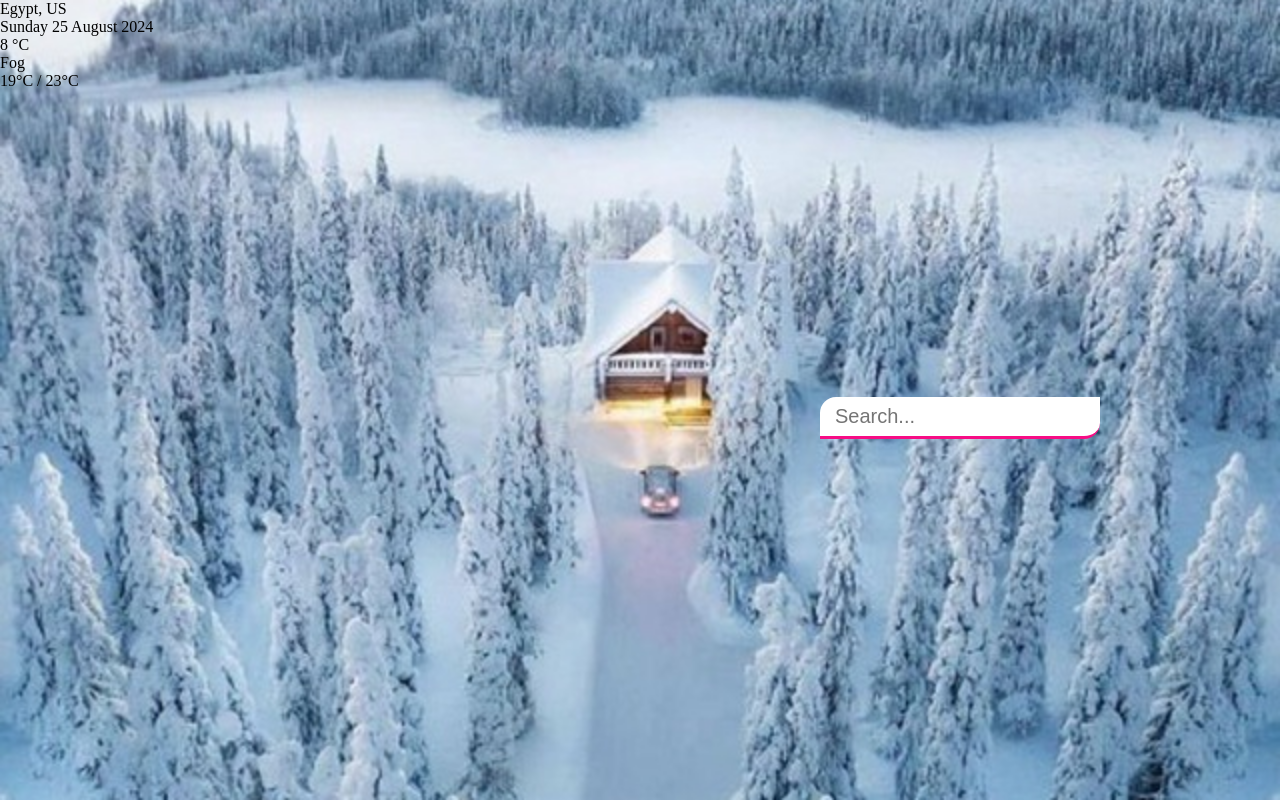
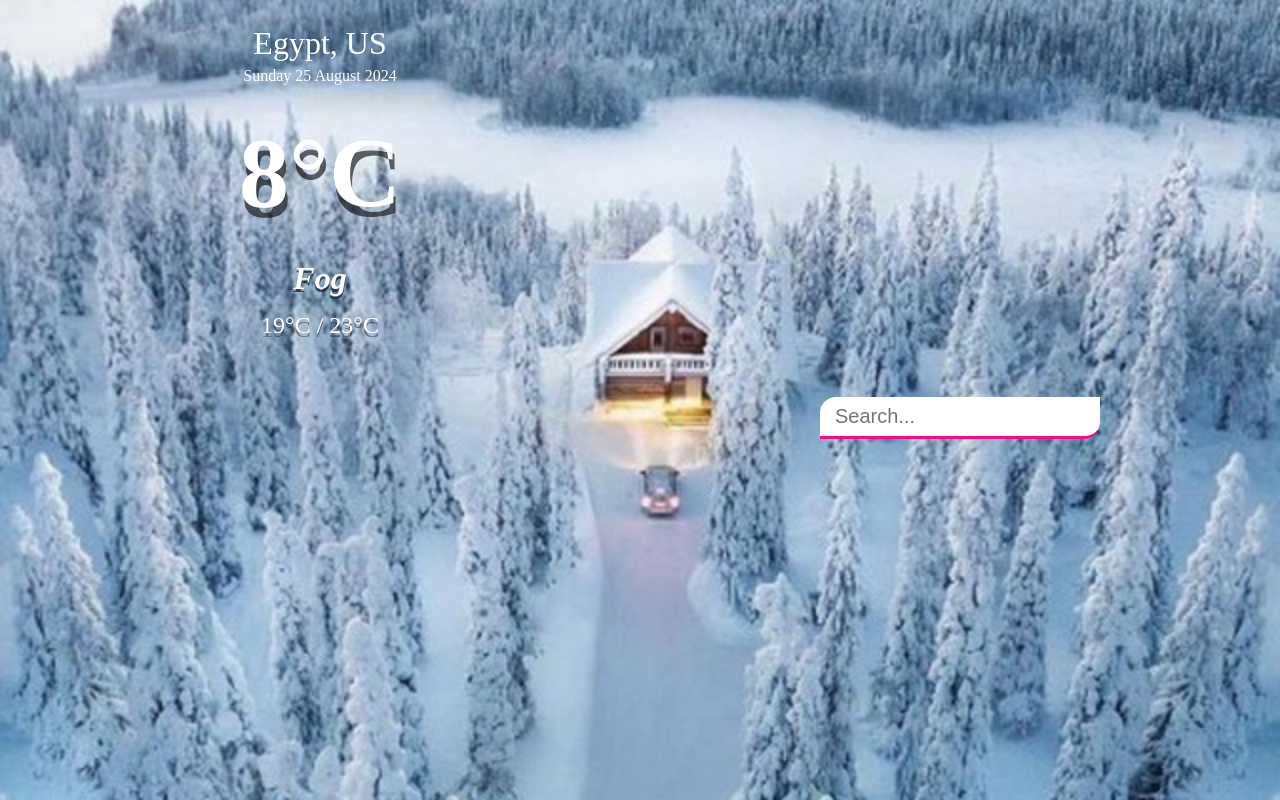
Before and after one commit to Dilafruz8699/js-weather-app, a plain HTML site: page index.html in a window 1280 px wide. Drawn offline with Linux system fonts and the light colour scheme.

Commit message:
verstka_tamom

```diff
--- a/style.css
+++ b/style.css
@@ -42,3 +42,44 @@ header input:focus{
     background-color: rgba(255, 255, 255, 0.8);
     border-radius: 0 16px 0 16px ;
 }
+main{
+    padding: 25px 25px 50px;
+    display: flex;
+    flex-direction: column;
+    align-items: center;
+    text-align: center;
+}
+.location .city{
+    color: #fff;
+    font-size: 32px;
+    font-weight: 500;
+    margin-bottom: 5px;
+}
+.location .date{
+    color: #fff;
+    font-size: 16px;
+}
+.main-temp .temp{
+    color: #fff;
+    font-size: 100px;
+    font-weight: 900;
+    margin: 30px 0;
+    text-shadow: 2px 10px rgba(0, 0, 0, 0.6);
+}
+.main-temp .span{
+    font-weight: 500;
+}
+.main-temp .weather{
+    color: #fff;
+    font-size: 32px;
+    font-weight: 700;
+    font-style: italic;
+    margin-bottom: 15px;
+    text-shadow: 0px 3px rgba(0, 0, 0, 0.6);
+}
+.main-temp .hi-low{
+color: #fff;
+font-weight: 500;
+font-size: 24px;
+text-shadow: 0px 4px rgba(0, 0, 0, 0.4);
+}
```
Also changed, not shown: index.html (+1 -2 lines).
